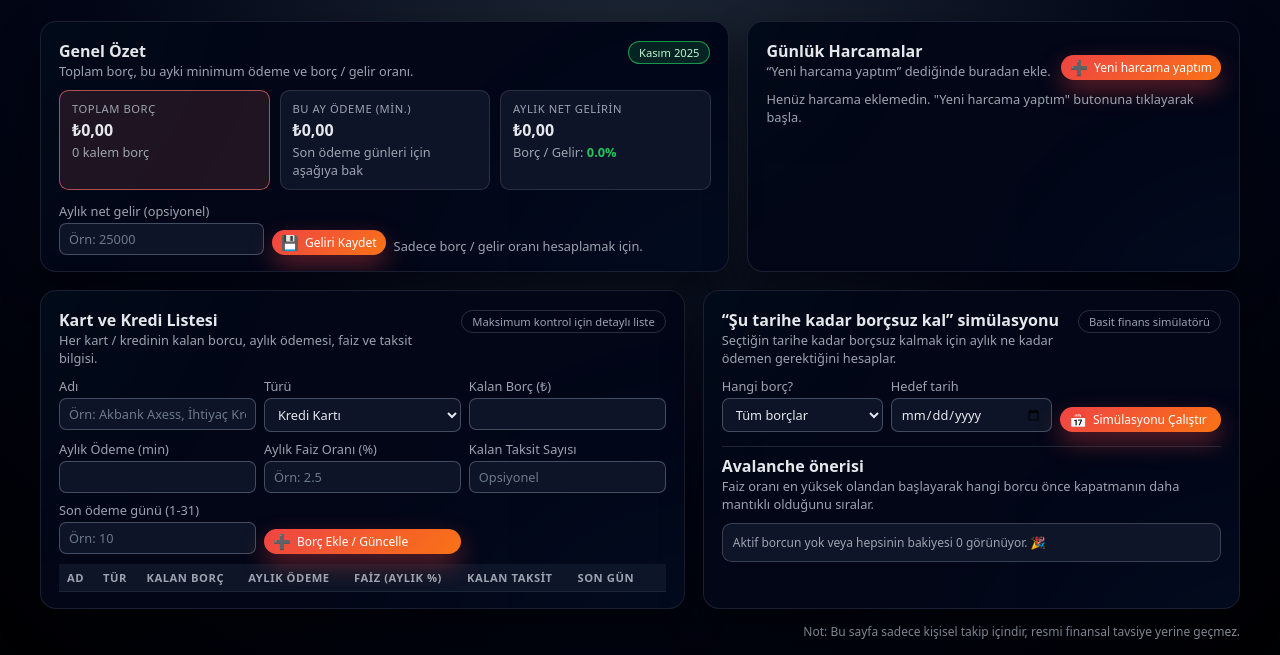
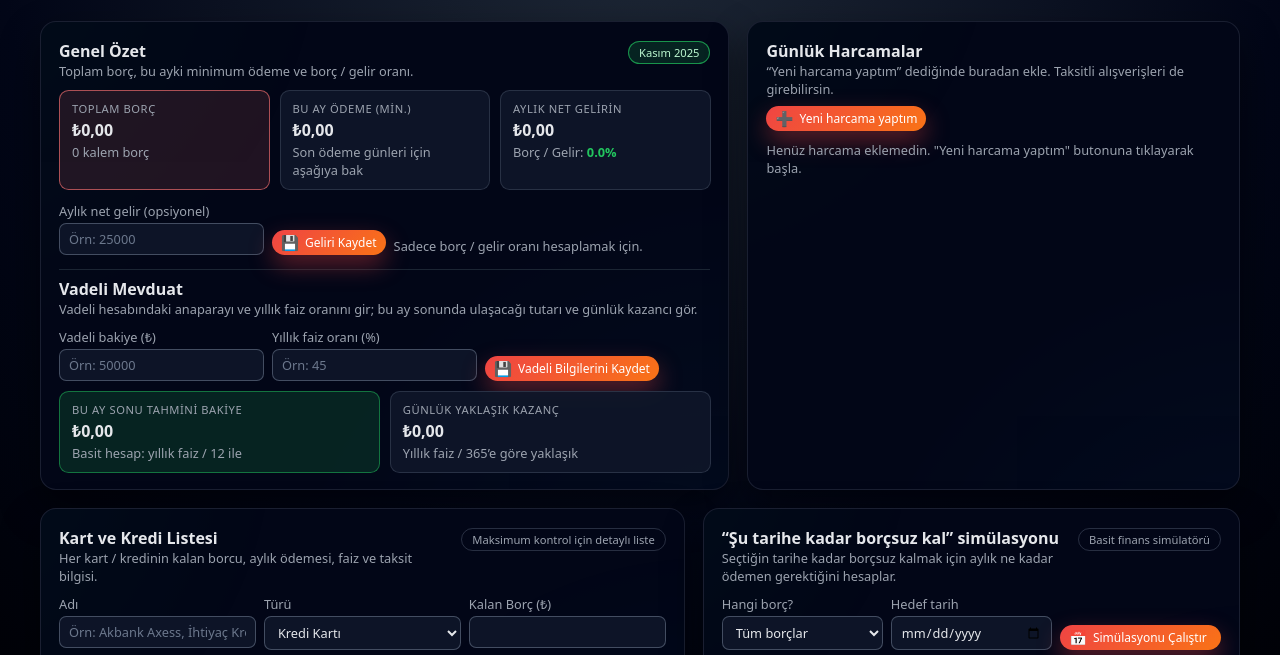
Before and after one commit to utkuul/html_works, a plain HTML site: page index.html in a window 1280 px wide. Shown: the part 93-748 px from the top of the page. Drawn offline with Linux system fonts and the light colour scheme.

Commit message:
Update index.html

```diff
--- a/index.html
+++ b/index.html
@@ -469,7 +469,7 @@
     </header>
 
     <div class="grid grid-2">
-      <!-- SOL TARAF: ÖZET -->
+      <!-- SOL TARAF: ÖZET + VADELİ -->
       <section class="card">
         <div class="card-inner">
           <div class="card-header">
@@ -509,6 +509,46 @@
             </button>
             <span class="muted">Sadece borç / gelir oranı hesaplamak için.</span>
           </form>
+
+          <hr class="divider" />
+
+          <!-- VADELİ MEVDUAT -->
+          <div class="card-header" style="margin-top:0; padding-top:0;">
+            <div>
+              <div class="card-title">Vadeli Mevduat</div>
+              <div class="card-desc">
+                Vadeli hesabındaki anaparayı ve yıllık faiz oranını gir; bu ay sonunda ulaşacağı tutarı ve günlük kazancı gör.
+              </div>
+            </div>
+          </div>
+
+          <form id="termDepositForm" style="display:flex; flex-wrap:wrap; gap:8px; align-items:flex-end;">
+            <div class="input-group" style="min-width:140px;">
+              <label for="termBalanceInput">Vadeli bakiye (₺)</label>
+              <input type="number" id="termBalanceInput" min="0" step="0.01" placeholder="Örn: 50000" />
+            </div>
+            <div class="input-group" style="min-width:140px;">
+              <label for="termRateInput">Yıllık faiz oranı (%)</label>
+              <input type="number" id="termRateInput" min="0" step="0.01" placeholder="Örn: 45" />
+            </div>
+            <button type="submit" class="btn btn-sm">
+              <span class="btn-icon">💾</span>
+              Vadeli Bilgilerini Kaydet
+            </button>
+          </form>
+
+          <div class="summary-row" style="margin-top:10px;">
+            <div class="pill pill--accent">
+              <div class="pill-label">Bu ay sonu tahmini bakiye</div>
+              <div class="pill-value" id="termMonthEndText">₺0</div>
+              <div class="pill-value-small">Basit hesap: yıllık faiz / 12 ile</div>
+            </div>
+            <div class="pill">
+              <div class="pill-label">Günlük yaklaşık kazanç</div>
+              <div class="pill-value" id="termDailyInterestText">₺0</div>
+              <div class="pill-value-small">Yıllık faiz / 365’e göre yaklaşık</div>
+            </div>
+          </div>
         </div>
       </section>
 
@@ -518,7 +558,7 @@
           <div class="expense-header">
             <div>
               <div class="card-title">Günlük Harcamalar</div>
-              <div class="card-desc">“Yeni harcama yaptım” dediğinde buradan ekle.</div>
+              <div class="card-desc">“Yeni harcama yaptım” dediğinde buradan ekle. Taksitli alışverişleri de girebilirsin.</div>
             </div>
             <button id="toggleExpenseFormBtn" class="btn btn-sm">
               <span class="btn-icon">➕</span>
@@ -538,6 +578,10 @@
                   <input type="number" id="expenseAmount" min="0" step="0.01" required />
                 </div>
                 <div class="input-group">
+                  <label for="expenseInstallmentsCount">Taksit sayısı (opsiyonel)</label>
+                  <input type="number" id="expenseInstallmentsCount" min="1" step="1" placeholder="Örn: 6" />
+                </div>
+                <div class="input-group">
                   <label for="expenseDebtSelect">Hangi kart / kredi?</label>
                   <select id="expenseDebtSelect" required>
                     <option value="">Seçiniz</option>
@@ -554,7 +598,10 @@
                   Harcamayı Ekle
                 </button>
                 <button type="button" id="cancelExpenseBtn" class="btn btn-sm btn-ghost">İptal</button>
-                <span class="muted">Bu harcama seçtiğin kart / kredi borcunun bakiyesine eklenecek.</span>
+                <span class="muted">
+                  Taksitli harcamalarda toplam tutar borç bakiyene eklenir,
+                  not olarak taksit sayısı kaydedilir.
+                </span>
               </div>
             </form>
           </div>
@@ -707,7 +754,11 @@
     const state = {
       income: 0,
       debts: [],
-      expenses: []
+      expenses: [],
+      termDeposit: {
+        balance: 0,
+        annualRate: 0
+      }
     };
 
     function loadState() {
@@ -722,6 +773,7 @@
             remainingInstallments: d.remainingInstallments || null
           }));
           state.expenses = data.expenses || [];
+          state.termDeposit = data.termDeposit || { balance: 0, annualRate: 0 };
         }
       } catch (e) {
         console.error("State okunamadı", e);
@@ -777,7 +829,31 @@
       return months;
     }
 
-    // --- Render fonksiyonları ---
+    // --- Vadeli mevduat render ---
+    function renderTermDeposit() {
+      const balance = state.termDeposit?.balance || 0;
+      const annualRate = state.termDeposit?.annualRate || 0;
+
+      const balanceInput = document.getElementById("termBalanceInput");
+      const rateInput = document.getElementById("termRateInput");
+      const monthEndText = document.getElementById("termMonthEndText");
+      const dailyText = document.getElementById("termDailyInterestText");
+
+      if (balanceInput) balanceInput.value = balance || "";
+      if (rateInput) rateInput.value = annualRate || "";
+
+      let monthlyRate = 0;
+      if (annualRate > 0) {
+        monthlyRate = (annualRate / 100) / 12;
+      }
+      const monthEndBalance = balance * (1 + monthlyRate);
+      const dailyInterest = annualRate > 0 ? (balance * (annualRate / 100)) / 365 : 0;
+
+      if (monthEndText) monthEndText.textContent = formatCurrency(isFinite(monthEndBalance) ? monthEndBalance : 0);
+      if (dailyText) dailyText.textContent = formatCurrency(isFinite(dailyInterest) ? dailyInterest : 0);
+    }
+
+    // --- Genel özet render ---
     function renderSummary() {
       const totalDebt = state.debts.reduce((sum, d) => sum + (d.balance || 0), 0);
       const totalMonthly = state.debts.reduce((sum, d) => sum + (d.monthlyPayment || 0), 0);
@@ -818,6 +894,8 @@
       } else {
         dueWarning.style.display = "none";
       }
+
+      renderTermDeposit();
     }
 
     function renderDebts() {
@@ -886,11 +964,16 @@
           const debt = state.debts.find(d => d.id === exp.debtId);
           const div = document.createElement("div");
           const date = exp.date || exp.displayDate || "";
+          const installmentsInfo =
+            exp.installmentsCount && exp.installmentsCount > 1
+              ? `<div class="muted">${exp.installmentsCount} taksit • Taksit başına ~ ${formatCurrency(exp.amount / exp.installmentsCount)}</div>`
+              : "";
           div.className = "expense-item";
           div.innerHTML = `
             <div>
               <div>${exp.description || "(Açıklama yok)"}</div>
               <div class="muted">${debt ? debt.name : "Belirtilmemiş"}</div>
+              ${installmentsInfo}
             </div>
             <div class="expense-amount">${formatCurrency(exp.amount)}</div>
             <div class="expense-date">${date}</div>
@@ -1026,6 +1109,10 @@
     function addExpenseFromForm() {
       const description = document.getElementById("expenseDescription").value.trim();
       const amount = parseFloat(document.getElementById("expenseAmount").value) || 0;
+      const installmentsVal = document.getElementById("expenseInstallmentsCount").value;
+      let installmentsCount = installmentsVal ? parseInt(installmentsVal) : 1;
+      if (!installmentsCount || installmentsCount < 1) installmentsCount = 1;
+
       const debtId = document.getElementById("expenseDebtSelect").value;
       const date = document.getElementById("expenseDate").value || todayISO();
 
@@ -1044,7 +1131,7 @@
         return;
       }
 
-      // Borç bakiyesine ekle
+      // Borç bakiyesine ekle (taksitli de olsa toplam tutar eklenir)
       debt.balance = (debt.balance || 0) + amount;
 
       // Harcama kaydı ekle
@@ -1054,6 +1141,7 @@
         amount,
         debtId,
         date,
+        installmentsCount,
         createdAt: Date.now()
       });
 
@@ -1070,6 +1158,14 @@
       state.income = income;
       saveState();
       renderSummary();
+    }
+
+    function saveTermDepositFromForm() {
+      const balance = parseFloat(document.getElementById("termBalanceInput").value) || 0;
+      const rate = parseFloat(document.getElementById("termRateInput").value) || 0;
+      state.termDeposit = { balance, annualRate: rate };
+      saveState();
+      renderTermDeposit();
     }
 
     // --- Simülasyon ---
@@ -1245,6 +1341,11 @@
         saveIncomeFromForm();
       });
 
+      document.getElementById("termDepositForm").addEventListener("submit", (e) => {
+        e.preventDefault();
+        saveTermDepositFromForm();
+      });
+
       document.getElementById("simForm").addEventListener("submit", (e) => {
         e.preventDefault();
         runSimulationFromForm();
@@ -1273,6 +1374,7 @@
       document.getElementById("incomeInput").value = state.income || "";
       renderDebts();
       renderExpenses();
+      renderTermDeposit();
     });
   </script>
 </body>
```
